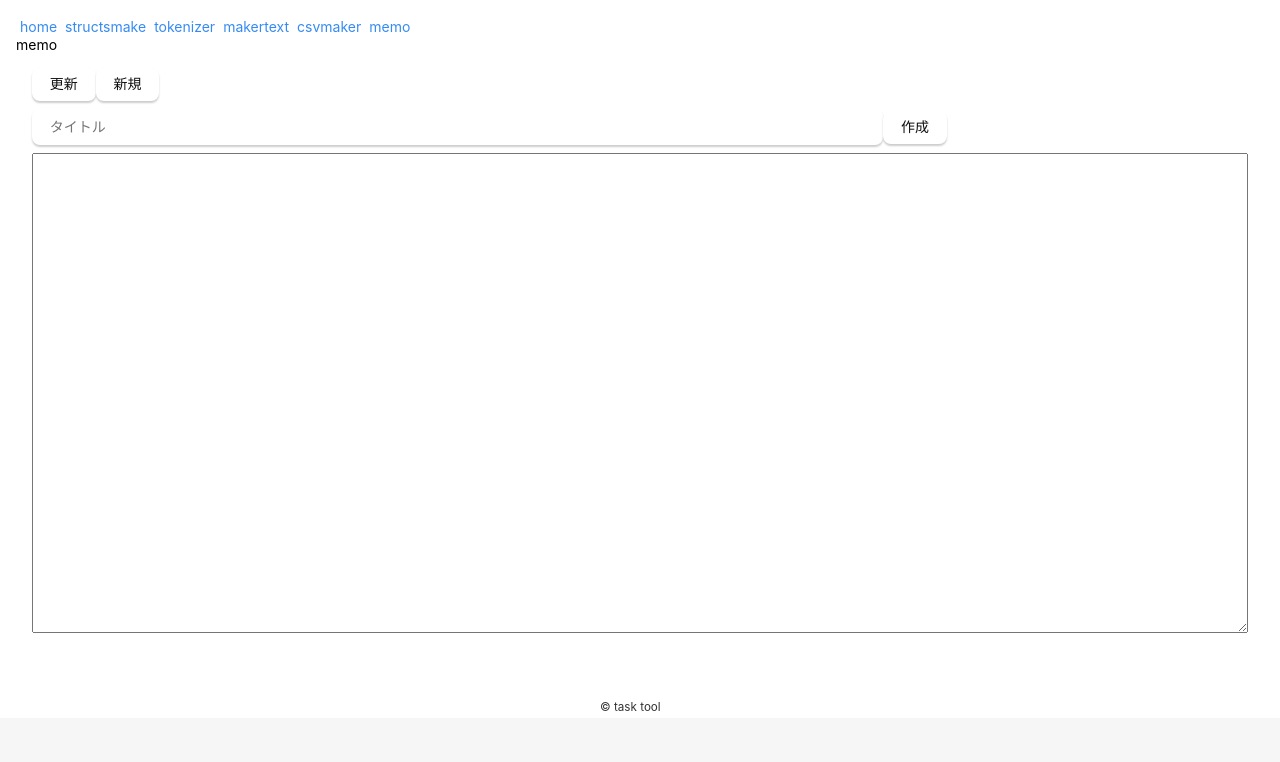
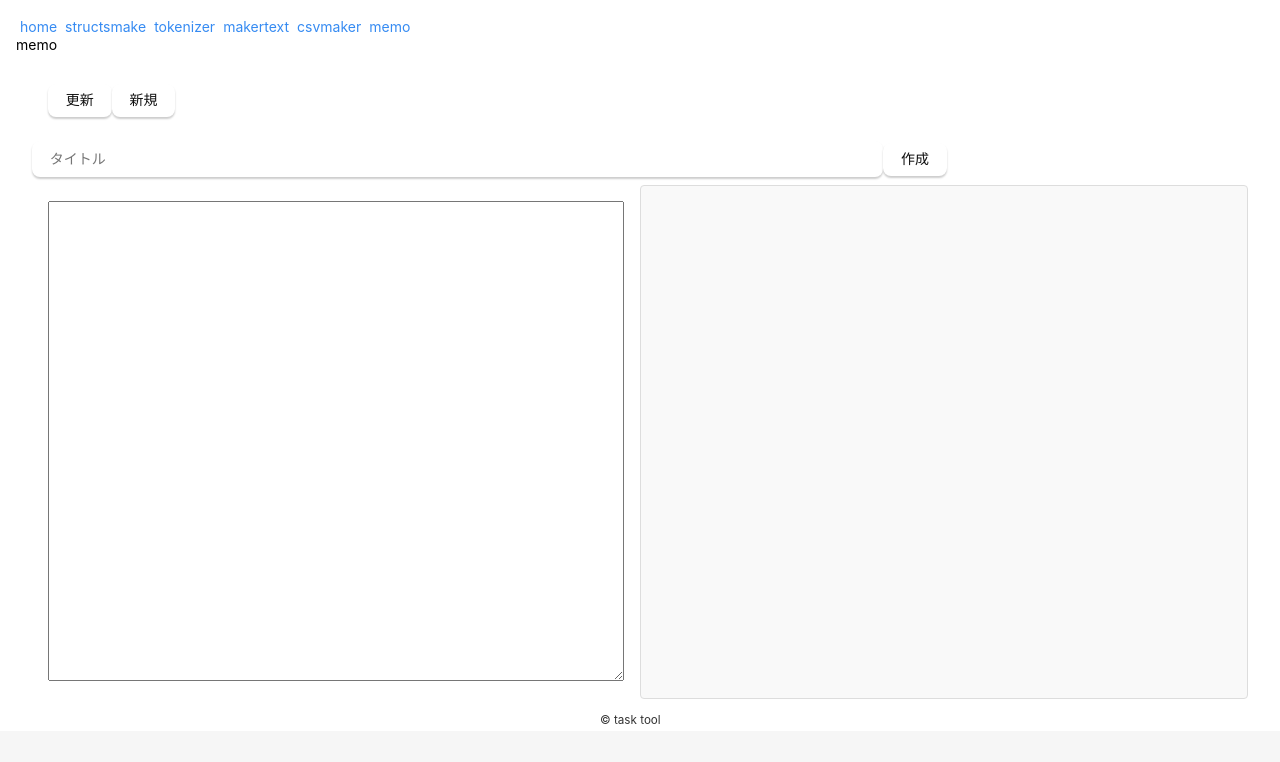
Before and after one commit to mindface/taskflow, a React (Vite) app: page / in a window 1280 px wide. Both pictures are taken after a click on the element "memo". Shown: the top 762 px of the page. Built offline with nearby package versions, Linux system fonts and the light colour scheme.

Commit message:
add file markdown

```diff
--- a/package.json
+++ b/package.json
@@ -12,10 +12,12 @@
   "dependencies": {
     "@tailwindcss/vite": "^4.0.17",
     "@tauri-apps/api": "^1.4.0",
+    "github-markdown-css": "^5.8.1",
     "react": "^18.2.0",
     "react-dom": "^18.2.0",
     "react-markdown": "^10.1.0",
     "react-router-dom": "^6.14.1",
+    "remark-gfm": "^4.0.1",
     "styled-jsx": "^5.1.6",
     "tailwindcss": "^4.0.17"
   },
--- a/src-tauri/tauri.conf.json
+++ b/src-tauri/tauri.conf.json
@@ -46,8 +46,8 @@
         "fullscreen": false,
         "resizable": true,
         "title": "taskflow",
-        "width": 800,
-        "height": 600
+        "width": 1200,
+        "height": 800
       }
     ]
   },
--- /dev/null
+++ b/src/models/Notes.ts
@@ -0,0 +1,8 @@
+
+export type Note = {
+  id: number;
+  title: string;
+  content: string;
+  created_at: string;
+  updated_at: string;
+};
--- a/src/pages/MemoMaker.tsx
+++ b/src/pages/MemoMaker.tsx
@@ -1,18 +1,13 @@
 import { useEffect, useState } from "react";
 import { invoke } from "@tauri-apps/api/tauri";
-
-type Note = {
-  id: number;
-  title: string;
-  content: string;
-  created_at: string;
-  updated_at: string;
-};
-
+import { Note } from "../models/Notes";
+import { MemoMakerSidebar } from "./MemoMakerSidebar";
+import "github-markdown-css/github-markdown.css";
 import ReactMarkdown from "react-markdown";
+import remarkGfm from "remark-gfm";
+import "../styles/markdown.css";
 
 export default function MemoMaker() {
-
   const [notes, setNotes] = useState<Note[]>([]);
   const [selectedId, setSelectedId] = useState<number | null>(null);
   const [title, setTitle] = useState("");
@@ -90,24 +85,13 @@ export default function MemoMaker() {
 
   return (
     <div className="p-4">
-      <aside>
-        <div className="pb-2">
-          <button onClick={loadNotes}>更新</button>
-          <button onClick={newNote}>新規</button>
-        </div>
-        <ul className="overflow-auto" style={{ maxHeight: "70vh" }}>
-          {notes.map((n,index) => (
-            <li key={n.id} className="p-2 border-b border-gray-200">
-              <h3 className="pb-2 " onClick={() => selectNote(n.id)}>No{index+1}:{n.title || "(無題)"}</h3>
-              <div className="flex gap-2">
-                <button onClick={() => selectNote(n.id)}>開く</button>
-                <button onClick={() => removeNote(n.id)}>削除</button>
-              </div>
-            </li>
-          ))}
-        </ul>
-      </aside>
-
+      <MemoMakerSidebar
+        notes={notes}
+        onSelectNote={selectNote}
+        onCreateNote={newNote}
+        onDeleteNote={removeNote}
+        onLoadNotes={loadNotes}
+      />
       <section>
         <div className="pb-2">
           <input style={{ width: "70%" }} value={title} onChange={(e) => setTitle(e.target.value)} placeholder="タイトル" />
@@ -115,7 +99,16 @@ export default function MemoMaker() {
             {selectedId == null ? "作成" : "保存"}
           </button>
         </div>
-        <textarea className="p-4" value={content} onChange={(e) => setContent(e.target.value)} style={{ width: "100%", height: "60vh" }} />
+        <div className="flex">
+          <div className="writer w-half p-4">
+            <textarea className="p-4" value={content} onChange={(e) => setContent(e.target.value)} style={{ width: "100%", height: "60vh" }} />
+          </div>
+          <div className="preview w-half p-4">
+            <ReactMarkdown
+              remarkPlugins={[remarkGfm]}
+            >{content}</ReactMarkdown>
+          </div>
+        </div>
       </section>
     </div>
   );
--- /dev/null
+++ b/src/pages/MemoMakerSidebar.tsx
@@ -0,0 +1,40 @@
+import { Note } from "../models/Notes";
+
+type Props = {
+  notes: Note[];
+  onSelectNote: (id: number) => void;
+  onCreateNote: () => void;
+  onDeleteNote: (id: number) => void;
+  onLoadNotes: () => void;
+}
+
+export function MemoMakerSidebar({
+  notes,
+  onSelectNote,
+  onCreateNote,
+  onDeleteNote,
+  onLoadNotes
+}: Props) {
+
+  return (
+    <div className="p-4">
+      <aside>
+        <div className="pb-2">
+          <button onClick={onLoadNotes}>更新</button>
+          <button onClick={onCreateNote}>新規</button>
+        </div>
+        <ul className="overflow-auto" style={{ maxHeight: "70vh" }}>
+          {notes.map((n,index) => (
+            <li key={n.id} className="p-2 border-b border-gray-200">
+              <h3 className="pb-2 " onClick={() => onSelectNote(n.id)}>No{index+1}:{n.title || "(無題)"}</h3>
+              <div className="flex gap-2">
+                <button onClick={() => onSelectNote(n.id)}>開く</button>
+                <button onClick={() => onDeleteNote(n.id)}>削除</button>
+              </div>
+            </li>
+          ))}
+        </ul>
+      </aside>
+    </div>
+  );
+}
--- a/src/styles.css
+++ b/src/styles.css
@@ -124,6 +124,13 @@ button {
   font-size: var(--font-size-small);
 }
 
+.w-full {
+  width: 100%;
+}
+.w-half {
+  width: 50%;
+}
+
 .p-1 {
   padding: 4px;
 }
--- /dev/null
+++ b/src/styles/markdown.css
@@ -0,0 +1,13 @@
+
+.preview {
+  box-sizing: border-box;
+  border: 1px solid #ddd;
+  border-radius: 4px;
+  padding: 16px;
+  background-color: #f9f9f9;
+}
+
+.preview * {
+  line-height: 1.4;
+  color: #333;
+}
```
Also changed, not shown: 1 other file (tests, documents, lock files or other folders).
